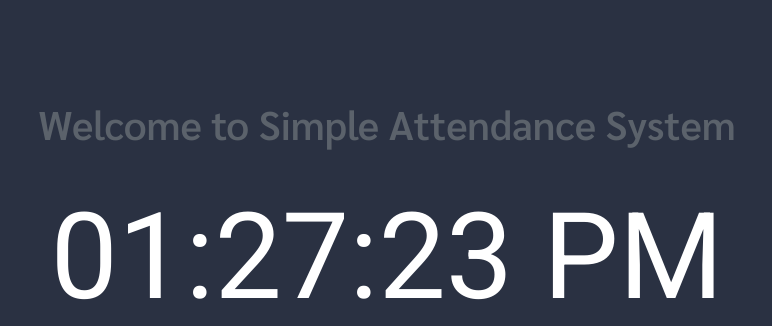
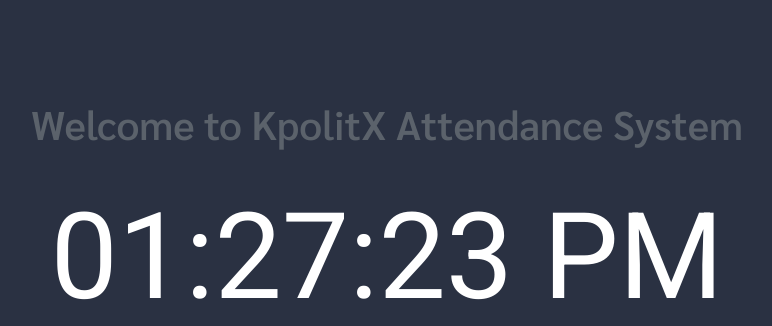
Before and after one commit to DarkFeed2005/Simple-Attendance-Management-System-using-Laravel, a Laravel app: template resources/views/welcome.blade.php in a window 1280 px wide. Shown: the part 162-488 px from the top of the page, without its empty margins (253-1025 px from the left). Run offline with Laravel 8, Linux system fonts and the light colour scheme; the template is opened without the code that fills it, so the values that code supplies are empty; some libraries are stand-ins or nearby versions.

Commit message:
Update welcome.blade.php

```diff
--- a/resources/views/welcome.blade.php
+++ b/resources/views/welcome.blade.php
@@ -17,7 +17,7 @@
 
         <div class="content">
             <div class="title m-b-md">
-                <h1 class="text-center">Welcome to Simple Attendance System</h5>
+                <h1 class="text-center">Welcome to KpolitX Attendance System</h5>
                 <div class="clockStyle" id="clock">123</div>
             </div>
 
```
